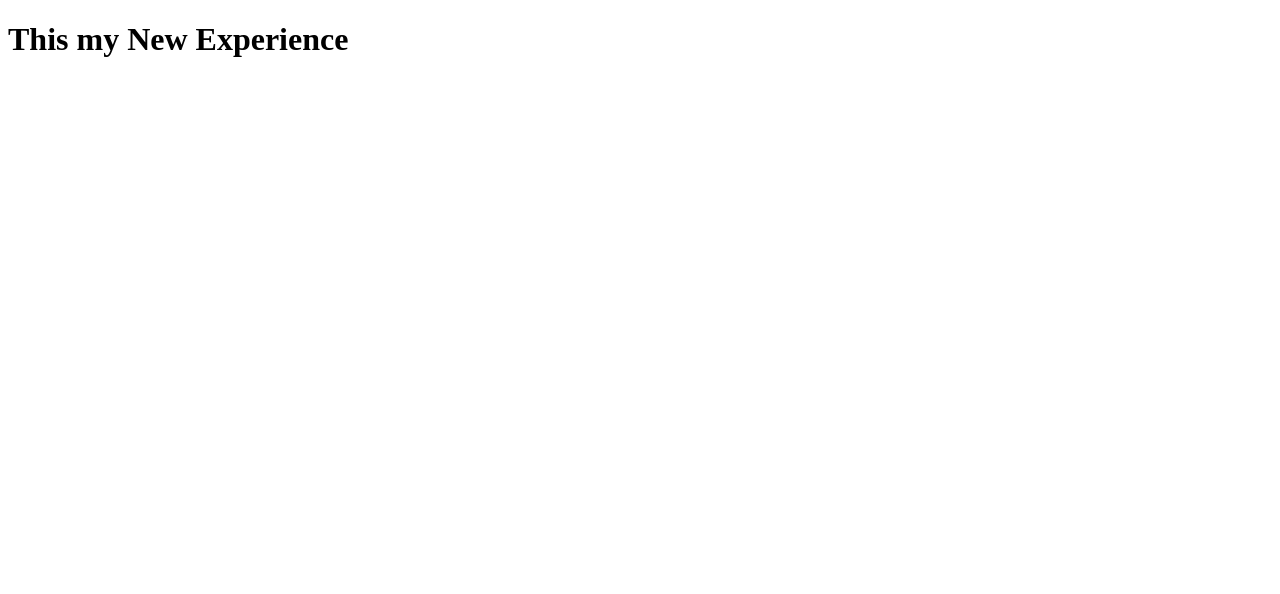
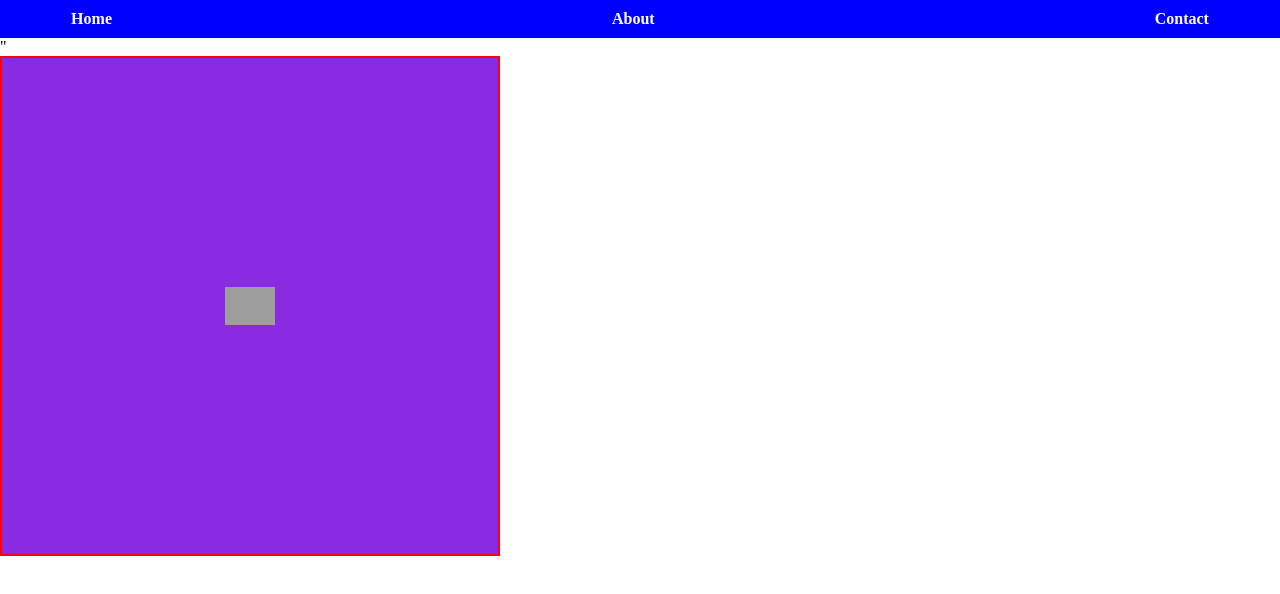
Before and after one commit to vaishu-is/Fontend1, a plain HTML site: page index.html in a window 1280 px wide. Drawn offline with Linux system fonts and the light colour scheme; grey boxes are pictures that could not be loaded.

Commit message:
new project

```diff
--- a/index.html
+++ b/index.html
@@ -3,13 +3,43 @@
 <head>
     <meta charset="UTF-8">
     <meta name="viewport" content="width=device-width, initial-scale=1.0">
+    <link rel="stylesheet" href="style.css">
     <title>Learnig the Git </title>
 </head>
 <body>
-    <h1>
-        This my New Experience
 
+   <!--<h1>
+        This is html
     </h1>
+    <dl>Runtime</dl>
+    <dd>
+        This is the programming language
+    </dd>
+    <dt>HTML</dt>
+    <dd>Hyper text markup Language</dd>
+-->
+    <div class ="container">
+        <p>Home</p>
+        <p>About</p>
+        <p>Contact</p>
+    </div>"
+    <!--<div class = "box">
+        <div class ="child">1</div>
+        <div class ="child">2</div>
+        <div class ="child">3</div-->
 
+    <div class="box">
+        <img src="https://images.pexels.com/photos/298246/pexels-photo-298246.jpeg?
+        cs=srgb&dl=nature-field-flowers-298246.jpg&fm=jpg"
+        width="50px"
+        />
+    </div>
+
+
+    <!-- this is comment  -->
+     <!--<img src="https://images.pexels.com/photos/298246/pexels-photo-298246.jpeg?
+               cs=srgb&dl=nature-field-flowers-298246.jpg&fm=jpg"
+     width="500"
+     alt="Flower"-->
 </body>
 </html>
--- /dev/null
+++ b/new project/style.css
@@ -0,0 +1,46 @@
+*{
+    padding: 0;
+    margin: 0;
+    box-sizing: border-box;
+}
+a{
+ color: white;
+ text-decoration: none;
+
+}
+.parent-1{
+    display: flex;
+    justify-content: space-around;
+    background-color:#2d3743;
+    padding: 20px  100px;
+    font-size: large;
+    border: 2px solid rgb(10, 10, 8);
+}
+
+.container{
+    display: flex;
+    justify-content: space-evenly;
+    background-color: #1f2937;
+    color: azure;
+    padding: 40px 20px;
+
+
+}
+.parent-2{
+    display: flex;
+    gap: 30px;
+    font-size: large;
+}
+.child-1{
+    width: 30vw;
+
+}
+.child1-btn
+{
+
+    border-radius: 8px;
+    padding-top: 10px;
+    padding-bottom: 10px;
+    font-size: medium;
+
+}
--- /dev/null
+++ b/style.css
@@ -0,0 +1,29 @@
+*{
+    padding: 0;
+    margin: 0;
+    box-sizing: border-box;
+}
+.container{
+    background-color: blue;
+    display: flex;
+    justify-content: center;
+    gap: 500px;
+    padding-top: 10px;
+    padding-bottom: 10px;
+    color: white;
+    font-weight: bold;
+
+}
+.box{
+    background-color: blueviolet;
+    padding: 8px;
+    width: 500px;
+    height: 500px;
+    border: 2px solid red;
+    color: white;
+    font-weight: bold ;
+    display: flex;
+    gap: 10px;
+    justify-content: center;
+    align-items: center;
+}
```
Also changed, not shown: Projects/index.html (added, +18 -0 lines), new project/index.html (added, +47 -0 lines), Projects/style.css (added), 2 other files.
